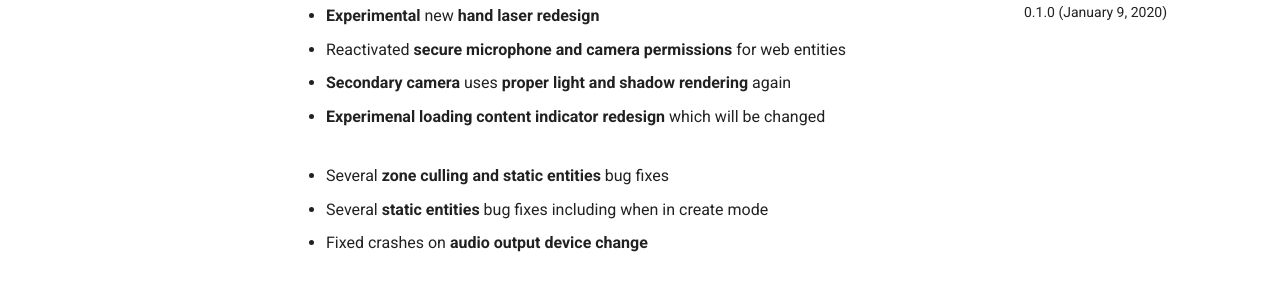
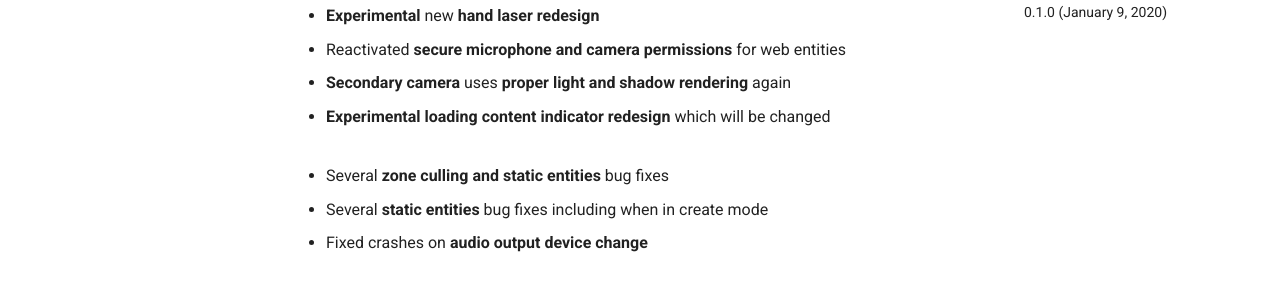
Before and after one commit to Nex-Pro/docs, an MkDocs documentation site: the page built from docs/changelog.md, in a window 1280 px wide and 900 px high. Shown: the part 261-561 px from the top of the window. Built offline with MkDocs 1.6.1 and Material for MkDocs 9.7.7, drawn with Linux system fonts in a browser that asks for light colours.

Commit message:
Update changelog.md

```diff
--- a/docs/changelog.md
+++ b/docs/changelog.md
@@ -6,7 +6,7 @@
 -   **Experimental** new **hand laser redesign**
 -   Reactivated **secure microphone and camera permissions** for web entities
 -   **Secondary camera** uses **proper light and shadow rendering** again
--   **Experimenal loading content indicator redesign** which will be changed
+-   **Experimental loading content indicator redesign** which will be changed
     <br><br>
 -   Several **zone culling and static entities** bug fixes
 -   Several **static entities** bug fixes including when in create mode
```
